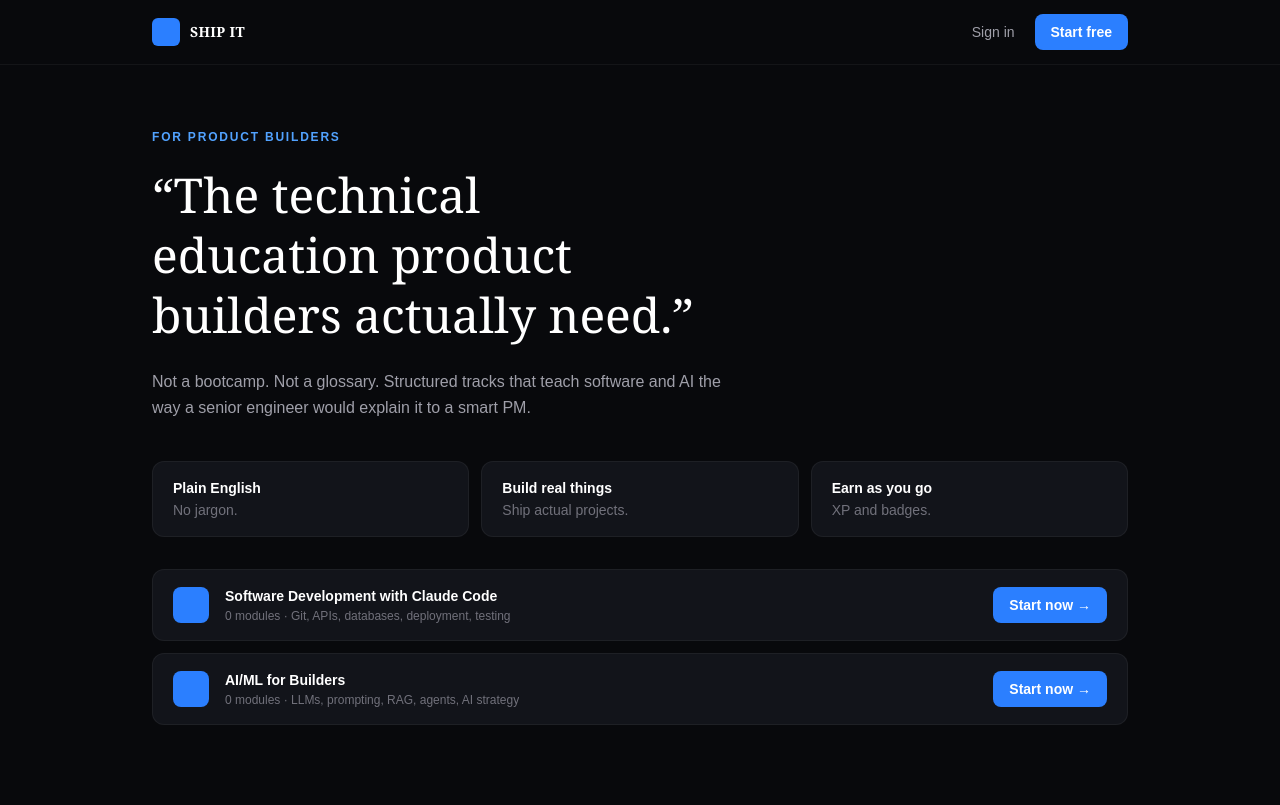
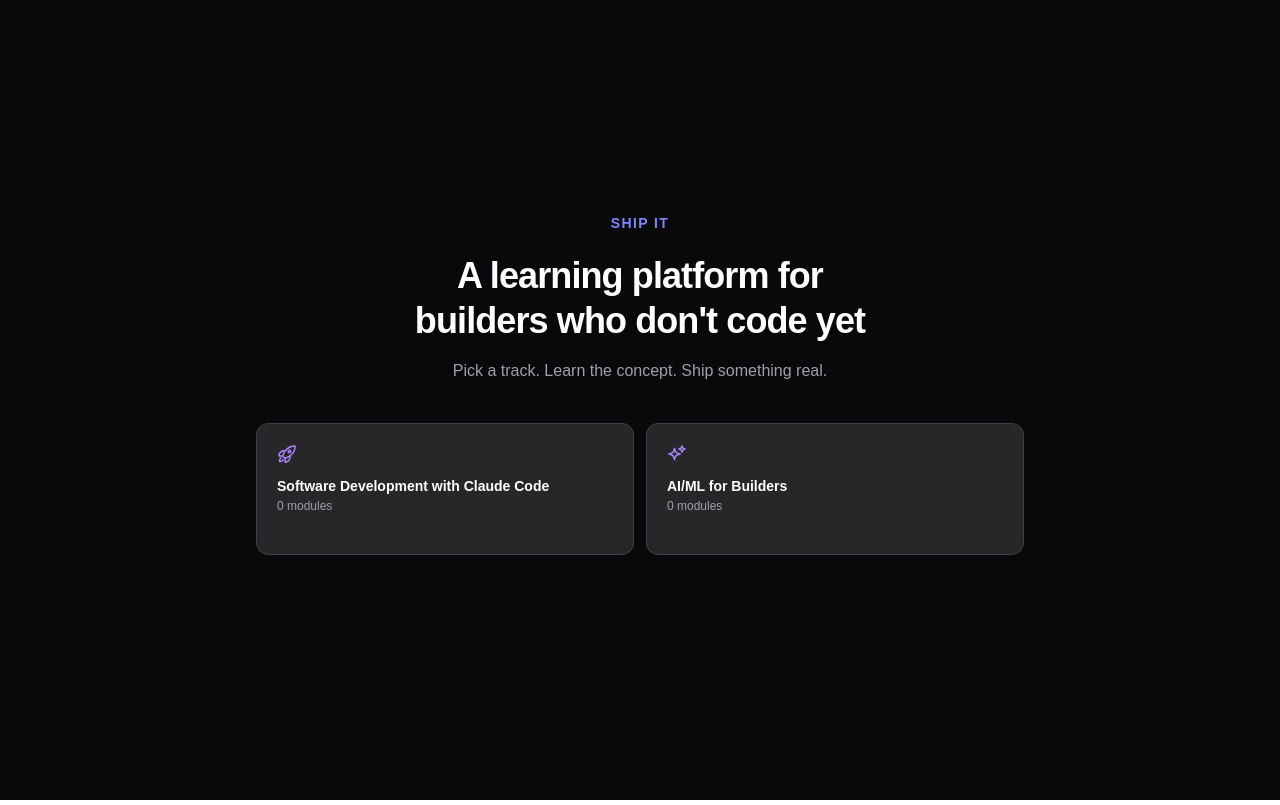
Before and after one commit to jeffwellesly/ship-it, a Next.js app: page / in a window 1280 px wide. Built offline with nearby package versions, Linux system fonts and the light colour scheme; no server answers; the database is empty.

Commit message:
Revert "Rebuild landing page to match new brand design"
This reverts commit 28350dabcb2b2378723924cd83abfcc790ccecd6.

```diff
--- a/src/app/page.tsx
+++ b/src/app/page.tsx
@@ -15,93 +15,78 @@
 
   const tracks = [
     {
+      icon: (
+        <svg viewBox="0 0 24 24" className="w-5 h-5" fill="none" stroke="currentColor" strokeWidth={1.8}>
+          <path strokeLinecap="round" strokeLinejoin="round" d="M15.59 14.37a6 6 0 0 1-5.84 7.38v-4.8m5.84-2.58a14.98 14.98 0 0 0 6.16-12.12A14.98 14.98 0 0 0 9.631 8.41m5.96 5.96a14.926 14.926 0 0 1-5.841 2.58m-.119-8.54a6 6 0 0 0-7.381 5.84h4.8m2.581-5.84a14.927 14.927 0 0 0-2.58 5.84m2.699 2.7c-.103.021-.207.041-.311.06a15.09 15.09 0 0 1-2.448-2.448 14.9 14.9 0 0 1 .06-.312m-2.24 2.39a4.493 4.493 0 0 0-1.757 4.306 4.493 4.493 0 0 0 4.306-1.758M16.5 9a1.5 1.5 0 1 1-3 0 1.5 1.5 0 0 1 3 0Z" />
+        </svg>
+      ),
+      iconColor: 'text-violet-400',
       title: 'Software Development with Claude Code',
-      subtitle: `${swCount ?? 0} modules · Git, APIs, databases, deployment, testing`,
+      subtitle: `${swCount ?? 0} modules`,
+      active: true,
       href: '/login',
     },
     {
+      icon: (
+        <svg viewBox="0 0 24 24" className="w-5 h-5" fill="none" stroke="currentColor" strokeWidth={1.8}>
+          <path strokeLinecap="round" strokeLinejoin="round" d="M9.813 15.904 9 18.75l-.813-2.846a4.5 4.5 0 0 0-3.09-3.09L2.25 12l2.846-.813a4.5 4.5 0 0 0 3.09-3.09L9 5.25l.813 2.846a4.5 4.5 0 0 0 3.09 3.09L15.75 12l-2.846.813a4.5 4.5 0 0 0-3.09 3.09ZM18.259 8.715 18 9.75l-.259-1.035a3.375 3.375 0 0 0-2.455-2.456L14.25 6l1.036-.259a3.375 3.375 0 0 0 2.455-2.456L18 2.25l.259 1.035a3.375 3.375 0 0 0 2.456 2.456L21.75 6l-1.035.259a3.375 3.375 0 0 0-2.456 2.456Z" />
+        </svg>
+      ),
+      iconColor: 'text-violet-400',
       title: 'AI/ML for Builders',
-      subtitle: `${aimlCount ?? 0} modules · LLMs, prompting, RAG, agents, AI strategy`,
+      subtitle: `${aimlCount ?? 0} modules`,
+      active: true,
       href: '/login',
     },
   ]
 
-  const features = [
-    { title: 'Plain English', subtitle: 'No jargon.' },
-    { title: 'Build real things', subtitle: 'Ship actual projects.' },
-    { title: 'Earn as you go', subtitle: 'XP and badges.' },
-  ]
+  return (
+    <div className="min-h-screen bg-zinc-950 flex flex-col items-center justify-center px-6">
+      <div className="max-w-3xl w-full text-center">
 
-  return (
-    <div className="min-h-screen bg-[#08090c] flex flex-col">
-      {/* Header */}
-      <header className="border-b border-white/5">
-        <div className="max-w-5xl mx-auto w-full px-6 h-16 flex items-center justify-between">
-          <Link href="/" className="flex items-center gap-2.5">
-            <span className="w-7 h-7 rounded-md bg-blue-500 shrink-0" />
-            <span className="font-serif text-sm font-bold tracking-wide text-white">SHIP IT</span>
-          </Link>
-          <div className="flex items-center gap-5">
-            <Link href="/login" className="text-sm text-zinc-400 hover:text-zinc-200 transition-colors">
-              Sign in
-            </Link>
-            <Link
-              href="/login"
-              className="rounded-lg bg-blue-500 hover:bg-blue-400 px-4 py-2 text-sm font-semibold text-white transition-colors"
-            >
-              Start free
-            </Link>
-          </div>
+        {/* Brand label */}
+        <p className="text-sm font-bold text-indigo-400 uppercase tracking-widest mb-5">Ship It</p>
+
+        {/* Headline */}
+        <h1 className="text-3xl md:text-4xl font-bold text-white leading-tight tracking-tight mb-4 text-balance">
+          A learning platform for builders who don&apos;t code yet
+        </h1>
+
+        {/* Subheadline */}
+        <p className="text-base text-zinc-400 mb-10">
+          Pick a track. Learn the concept. Ship something real.
+        </p>
+
+        {/* Course cards */}
+        <div className="grid grid-cols-1 sm:grid-cols-2 gap-3 mb-8">
+          {tracks.map((track) => {
+            const card = (
+              <div
+                className={`min-h-[132px] text-left p-5 rounded-xl border transition-colors ${
+                  track.active
+                    ? 'bg-zinc-800 border-zinc-700 hover:border-zinc-500 cursor-pointer'
+                    : 'bg-zinc-900 border-zinc-800 cursor-default'
+                }`}
+              >
+                <span className={`mb-3 block ${track.iconColor}`}>{track.icon}</span>
+                <p className={`font-semibold text-sm ${track.active ? 'text-white' : 'text-zinc-500'}`}>
+                  {track.title}
+                </p>
+                <p className={`text-xs mt-0.5 ${track.active ? 'text-zinc-400' : 'text-zinc-600'}`}>
+                  {track.subtitle}
+                </p>
+              </div>
+            )
+
+            return track.href ? (
+              <Link key={track.title} href={track.href} className="flex flex-col">{card}</Link>
+            ) : (
+              <div key={track.title} className="flex flex-col">{card}</div>
+            )
+          })}
         </div>
-      </header>
 
-      {/* Hero */}
-      <div className="flex-1">
-        <div className="max-w-5xl mx-auto w-full px-6 pt-16 pb-20">
-          <p className="text-xs font-bold text-blue-400 uppercase tracking-[0.15em] mb-5">
-            For product builders
-          </p>
 
-          <h1 className="font-serif text-4xl md:text-5xl text-white leading-tight mb-6 max-w-2xl text-balance">
-            &ldquo;The technical education product builders actually need.&rdquo;
-          </h1>
-
-          <p className="text-zinc-400 text-base max-w-xl mb-10 leading-relaxed">
-            Not a bootcamp. Not a glossary. Structured tracks that teach software and AI the way a senior engineer would explain it to a smart PM.
-          </p>
-
-          {/* Feature cards */}
-          <div className="grid grid-cols-1 sm:grid-cols-3 gap-3 mb-8">
-            {features.map((feature) => (
-              <div key={feature.title} className="rounded-xl bg-[#12141a] border border-white/5 px-5 py-4">
-                <p className="text-sm font-semibold text-white">{feature.title}</p>
-                <p className="text-sm text-zinc-500 mt-0.5">{feature.subtitle}</p>
-              </div>
-            ))}
-          </div>
-
-          {/* Course rows */}
-          <div className="flex flex-col gap-3">
-            {tracks.map((track) => (
-              <Link
-                key={track.title}
-                href={track.href}
-                className="group flex items-center justify-between gap-4 rounded-xl bg-[#12141a] border border-white/5 hover:border-blue-500/40 transition-colors px-5 py-4"
-              >
-                <div className="flex items-center gap-4 min-w-0">
-                  <span className="w-9 h-9 shrink-0 rounded-lg bg-blue-500" />
-                  <div className="min-w-0">
-                    <p className="text-sm font-semibold text-white truncate">{track.title}</p>
-                    <p className="text-xs text-zinc-500 mt-0.5 truncate">{track.subtitle}</p>
-                  </div>
-                </div>
-                <span className="shrink-0 rounded-lg bg-blue-500 group-hover:bg-blue-400 px-4 py-2 text-sm font-semibold text-white transition-colors">
-                  Start now →
-                </span>
-              </Link>
-            ))}
-          </div>
-        </div>
       </div>
     </div>
   )
```
